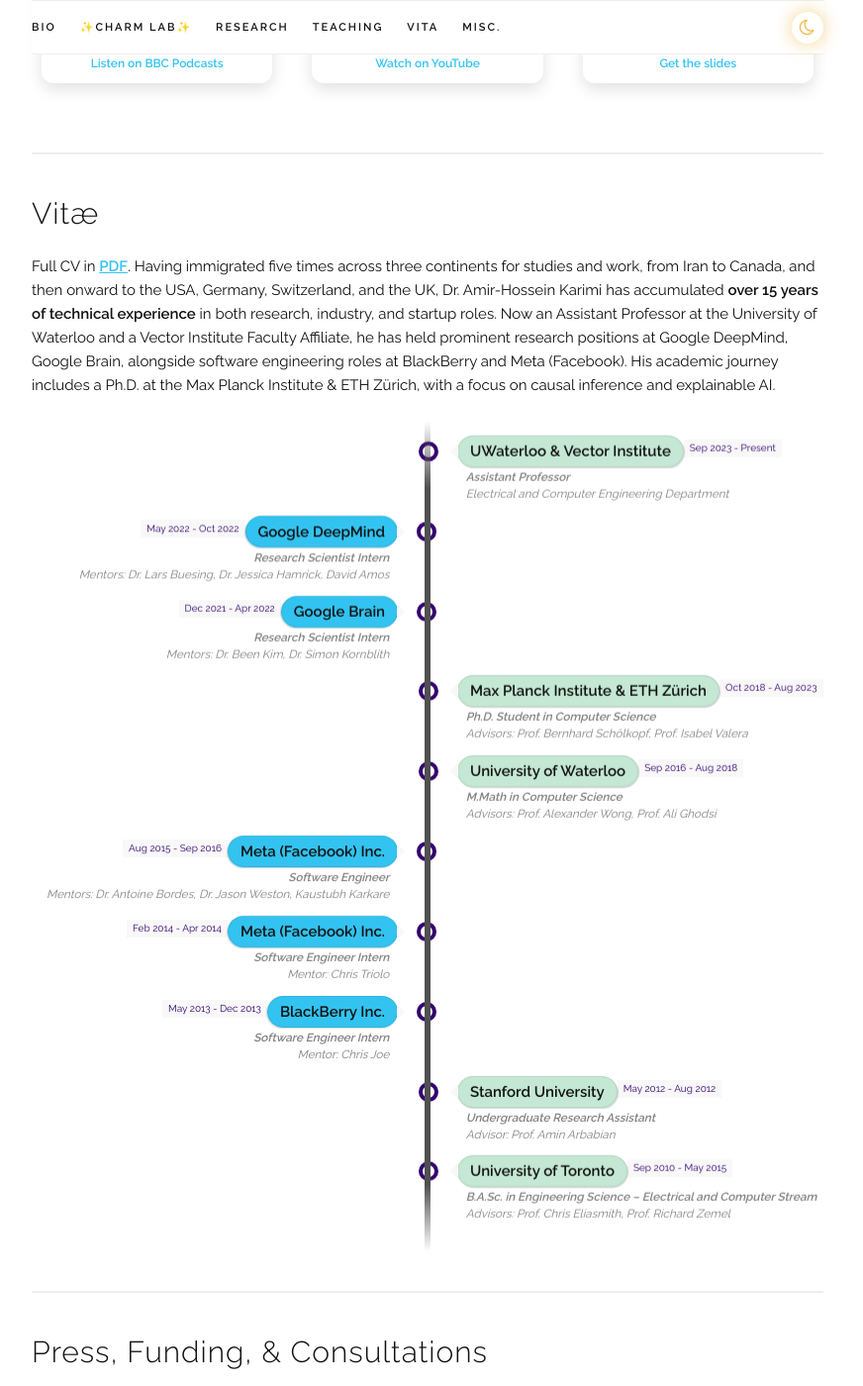
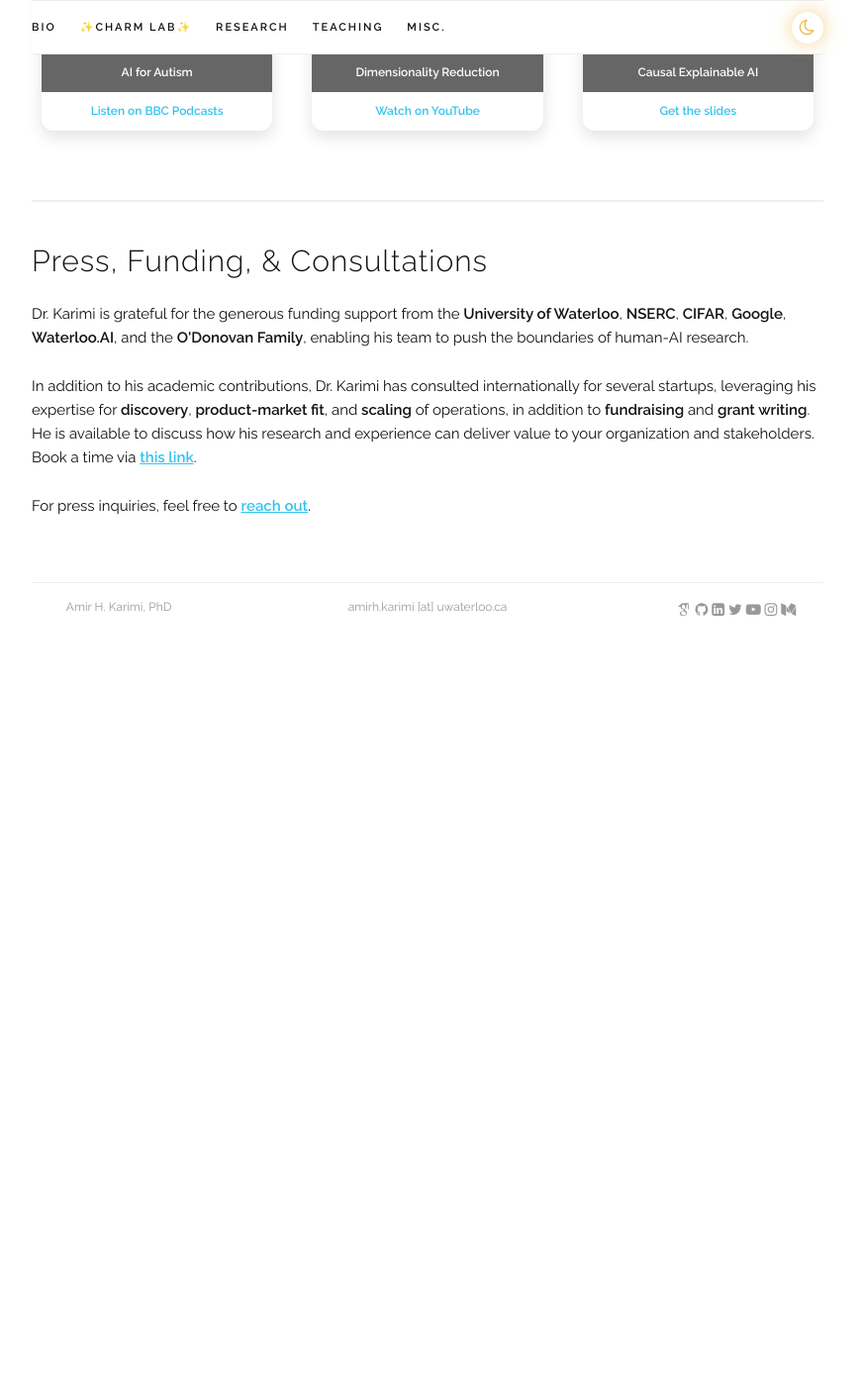
Before and after one commit to charmlab/website, a Jekyll site: the page built from index.html, in a window 1280 px wide and 1400 px high, scrolled down 5491 px. Shown: the whole window at 99% size, without its empty margins (208-1080 px from the left). Built offline with Jekyll 4.4.1, drawn with Linux system fonts in a browser that asks for light colours; some web fonts are replaced; after the commit the page ends 6159 px from its top, so only the background shows below that; some of the changed text lies outside the part shown.

Commit message:
Cleaning up index.html by removing vitae section entirely (since poor rendering on mobile).

```diff
--- a/_layouts/default.html
+++ b/_layouts/default.html
@@ -124,7 +124,7 @@
           <li class="navbar-item"><a class="navbar-link" href={{ "/index.html#publications" | prepend: site.baseurl }}>research</a></li>
           <li class="navbar-item"><a class="navbar-link" href={{ "/index.html#teaching" | prepend: site.baseurl }}>teaching</a></li>
           <!-- <li class="navbar-item"><a class="navbar-link" href={{ "/index.html#service" | prepend: site.baseurl }}>service</a></li> -->
-          <li class="navbar-item"><a class="navbar-link" href={{ "/index.html#resume" | prepend: site.baseurl }}>vita</a></li>
+          <!-- <li class="navbar-item"><a class="navbar-link" href={{ "/index.html#resume" | prepend: site.baseurl }}>vita</a></li> -->
           <li class="navbar-item"><a class="navbar-link" href={{ "/index.html#misc" | prepend: site.baseurl }}>Misc.</a></li>
           <li class="navbar-item navbar-item-right">
             <button id="theme-toggle" class="theme-toggle" type="button" aria-label="Toggle dark mode">
@@ -154,7 +154,8 @@
         </div>
         <div class="six columns" style="font-size: 12px;">
           <!-- {{ site.data.main_info.email }} -->
-          Based on the template by <a href="https://faculty.washington.edu/msaveski/" target="_blank">Martin Saveski</a>.
+          <!-- Based on the template by <a href="https://faculty.washington.edu/msaveski/" target="_blank">Martin Saveski</a>. -->
+          amirh.karimi [at] uwaterloo.ca
         </div>
         <div class="three columns">
           <span onclick="window.open('{{ site.data.main_info.google_scholar }}')" style="cursor: pointer">
--- a/index.html
+++ b/index.html
@@ -19,7 +21,7 @@
     and <a href="https://www.deepmind.com/" target="_blank">DeepMind</a> (2022),
     and provided consulting services for various startups and incubators including for <a href="https://www.nextcanada.com/next-ai/" target="_blank">NEXT AI</a>.
 
-    His contributions have earned him multiple accolades, such as the <span class="award">UofToronto Spirit of Engineering Science Award</span> (2015), the <span class="award">UWaterloo Alumni Gold Medal Award</span> (2018), the <span class="award">NSERC Canada Graduate Scholarship - Doctorate</span> (2018), the <span class="award">Google PhD Fellowship</span> (2021), the <span class="award">ETH Zurich Medal</span> (2024), the <span class="award">NSERC Discovery Grants & Supplements</span> (2024), and the <span class="award">Igor Ivkovic Teaching Excellence Award</span> (2024).
+    His contributions have earned him multiple accolades, such as the <span class="award">UofToronto Spirit of Engineering Science Award</span> (2015), the <span class="award">UWaterloo Alumni Gold Medal Award</span> (2018), the <span class="award">NSERC Canada Graduate Scholarship - Doctorate</span> (2018), the <span class="award">Google PhD Fellowship</span> (2021), the <span class="award">ETH Zurich Medal</span> (2024), the <span class="award">NSERC Discovery Grants & Supplements</span> (2024), and the <span class="award">Igor Ivkovic Teaching Excellence Award</span> (2024). Full CV in <a href={{ "/assets/cv/cv.pdf" | prepend: site.baseurl }} target="_blank">PDF</a>.
   </p>
 
 </div>
@@ -352,33 +354,6 @@
 
 
 
-<!-- ========== RESUME ========== -->
-<div class="docs-section" id="resume">
-  <h4>Vitæ</h4>
-
-  <p>
-    Full CV in <a href={{ "/assets/cv/cv.pdf" | prepend: site.baseurl }} target="_blank">PDF</a>. Having immigrated five times across three continents for studies and work, from Iran to Canada, and then onward to the USA, Germany, Switzerland, and the UK, Dr. Amir-Hossein Karimi has accumulated <b>over 15 years of technical experience</b> in both research, industry, and startup roles. Now an Assistant Professor at the University of Waterloo and a Vector Institute Faculty Affiliate, he has held prominent research positions at Google DeepMind, Google Brain, alongside software engineering roles at BlackBerry and Meta (Facebook). His academic journey includes a Ph.D. at the Max Planck Institute & ETH Zürich, with a focus on causal inference and explainable AI.
-  </p>
-
-  <!-- The Timeline -->
-  <ul class="timeline scroll-reveal">
-    {% for exp in site.data.experience.experiences %}
-    <li class="reveal-item">
-      {% if exp.category == "work" %}
-      <div class="direction-l">
-      {% else %}
-      <div class="direction-r">
-      {% endif %}
-        <div class="flag-wrapper">
-          <span class="flag">{{ exp.place }}</span>
-          <span class="time-wrapper"><span class="time">{{ exp.time }}</span></span>
-        </div>
-        <div class="desc"><b>{{ exp.title }}</b> <br/> {{ exp.subtitle }}</div>
-      </div>
-    </li>
-    {% endfor %}
-  </ul>
-</div>
 
 <div class="docs-section" id="misc">
   <h4>Press, Funding, & Consultations</h4>
```
Also changed, not shown: other parts of index.html (+2 -0 lines).
